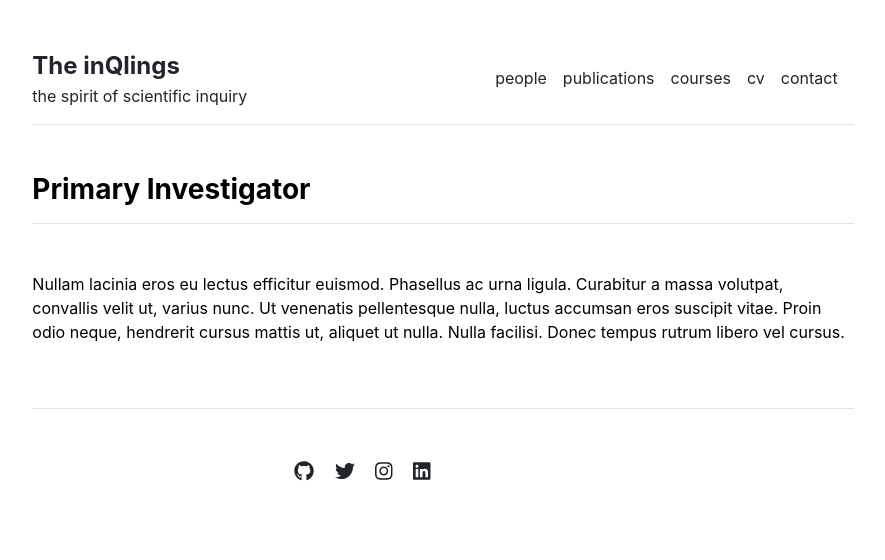
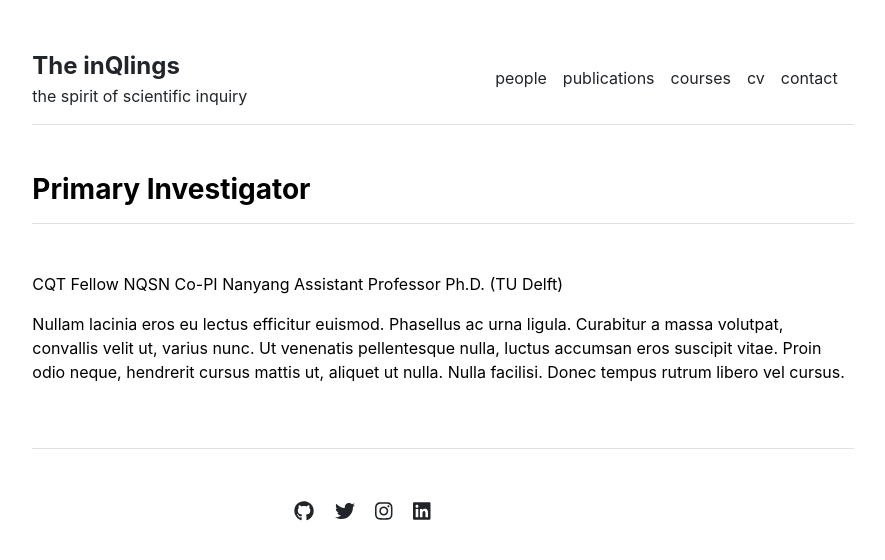
Before and after one commit to nelly-ng/nelly-ng.github.io, a Jekyll site: the page built from people/primary-investigator.md, in a window 1280 px wide. Shown: the top 560 px of the page, without its empty margins (197-1082 px from the left). Built offline with Jekyll 4.4.1, drawn with Linux system fonts in a browser that asks for light colours.

Commit message:
Update primary-investigator.md

```diff
--- a/people/primary-investigator.md
+++ b/people/primary-investigator.md
@@ -3,5 +3,9 @@ layout: page
 title: "Primary Investigator"
 ---
 
+CQT Fellow
+NQSN Co-PI
+Nanyang Assistant Professor
+Ph.D. (TU Delft)
 
 Nullam lacinia eros eu lectus efficitur euismod. Phasellus ac urna ligula. Curabitur a massa volutpat, convallis velit ut, varius nunc. Ut venenatis pellentesque nulla, luctus accumsan eros suscipit vitae. Proin odio neque, hendrerit cursus mattis ut, aliquet ut nulla. Nulla facilisi. Donec tempus rutrum libero vel cursus.
```
